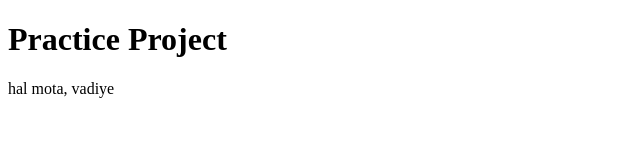
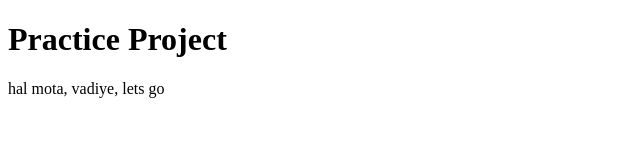
Before and after one commit to Hitb23/DevOpsPractise, a plain HTML site: page index.html in a window 1280 px wide. Shown: the full height of the page, 0-640 px from the left. Drawn offline with Linux system fonts and the light colour scheme.

Commit message:
added index

```diff
--- a/index.html
+++ b/index.html
@@ -8,7 +8,7 @@
   <body>
     <h1>Practice Project</h1>
     <p>
-      hal mota, vadiye
+      hal mota, vadiye, lets go
     </p>
   </body>
 </html>
```
